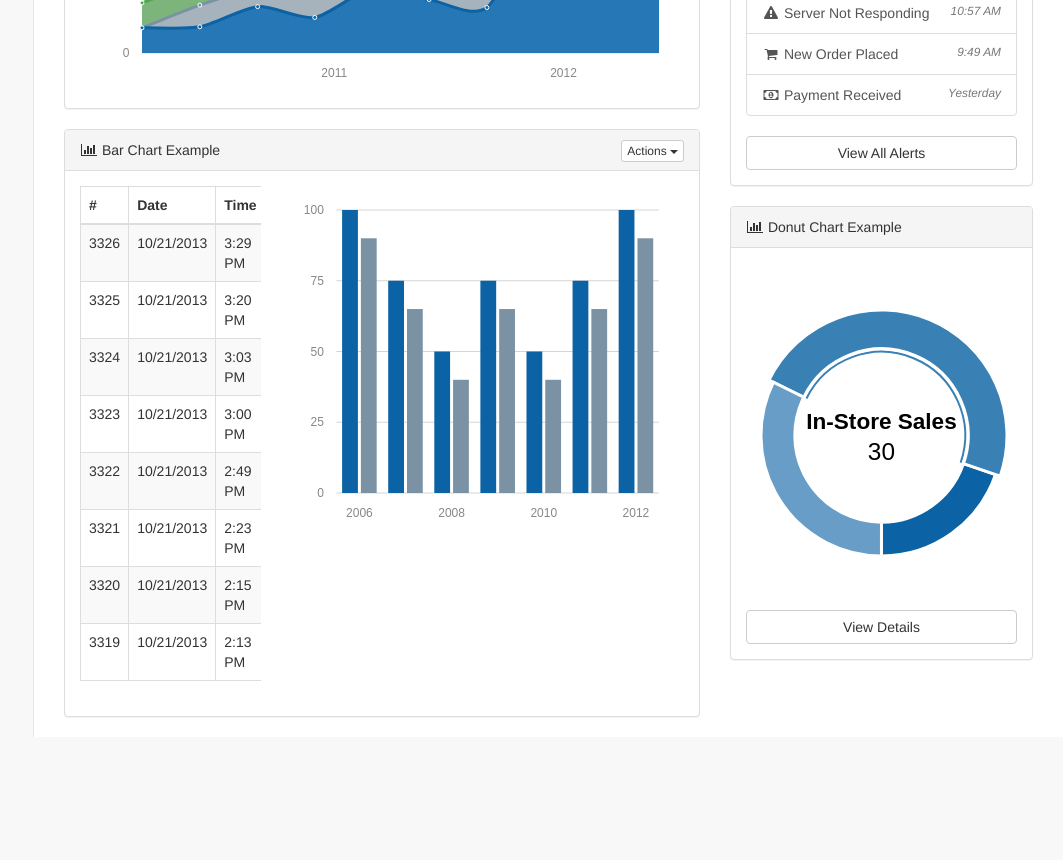
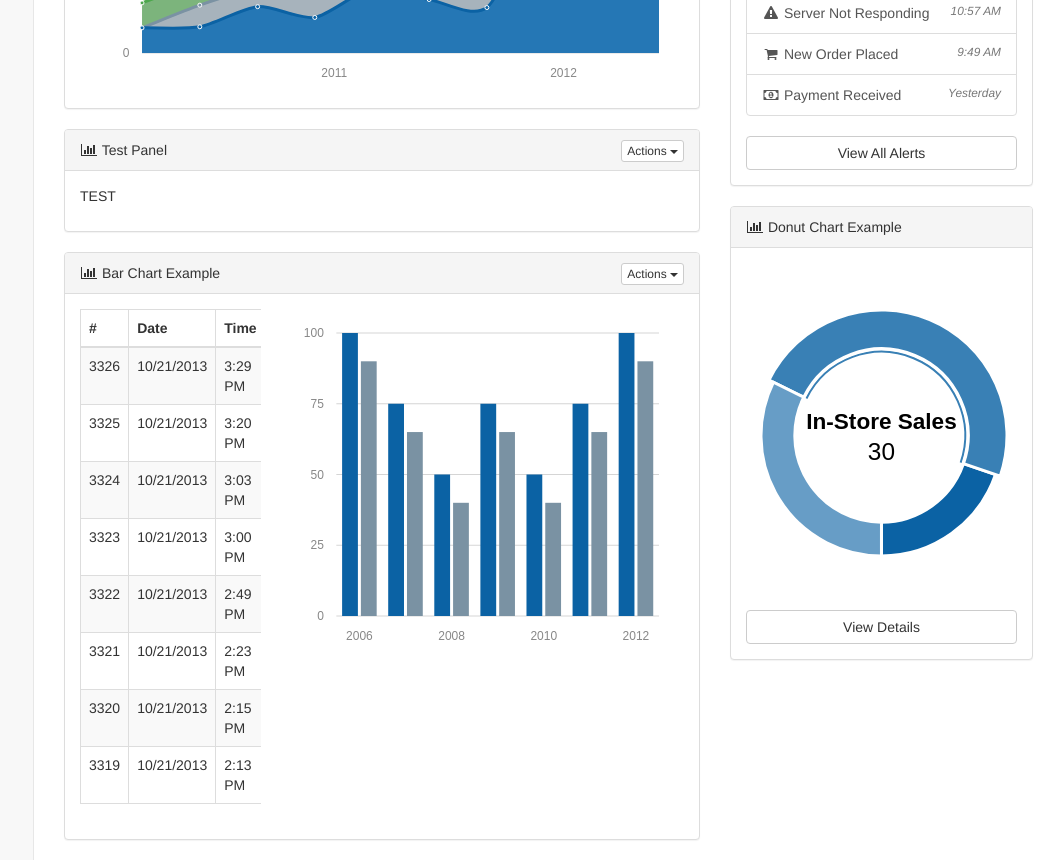
Before and after one commit to macfisher/zvt-mock, a website: page pages/index.html in a window 1280 px wide. Shown: the part 780-1640 px from the top of the page, without its empty margins (217-1280 px from the left). Before the commit the page ends 1517 px from the top, so only its background shows below. Drawn offline with Linux system fonts and the light colour scheme.

Commit message:
test panel

```diff
--- a/pages/index.html
+++ b/pages/index.html
@@ -257,10 +257,44 @@
 						</div>
 						<!-- /.panel-body -->
 					</div>
+					<!-- /.panel -->
 					<!------------------------>
 					<!-- END POLICY MANAGER -->
 					<!------------------------>
+
+
+					<!--------------->
+					<!-- SORC TEST -->
+					<!--------------->
+					<div class="panel panel-default">
+						<div class="panel-heading">
+							<i class="fa fa-bar-chart-o fa-fw"></i> Test Panel
+							<div class="pull-right">
+								<div class="btn-group">
+									<button type="button" class="btn btn-default btn-xs dropdown-toggle" data-toggle="dropdown">
+										Actions
+										<span class="caret"></span>
+									</button>
+									<ul class="dropdown-menu pull-right" role="menu">
+										<li><a href="#">Action</a></li>
+										<li><a href="#">Another action</a></li>
+										<li><a href="#">Something else here</a></li>
+										<li class="divider"></li>
+										<li><a href="#">Separated link</a></li>
+									</ul>
+								</div>
+							</div>
+						</div>
+						<!-- /.panel-heading -->
+						<div class="panel-body">
+							<p>TEST</p>
+						</div>
+						<!-- /.panel-body -->
+					</div>
 					<!-- /.panel -->
+					<!------------------>
+					<!-- ENDSORC TEST -->
+					<!------------------>
 
 
 
```
